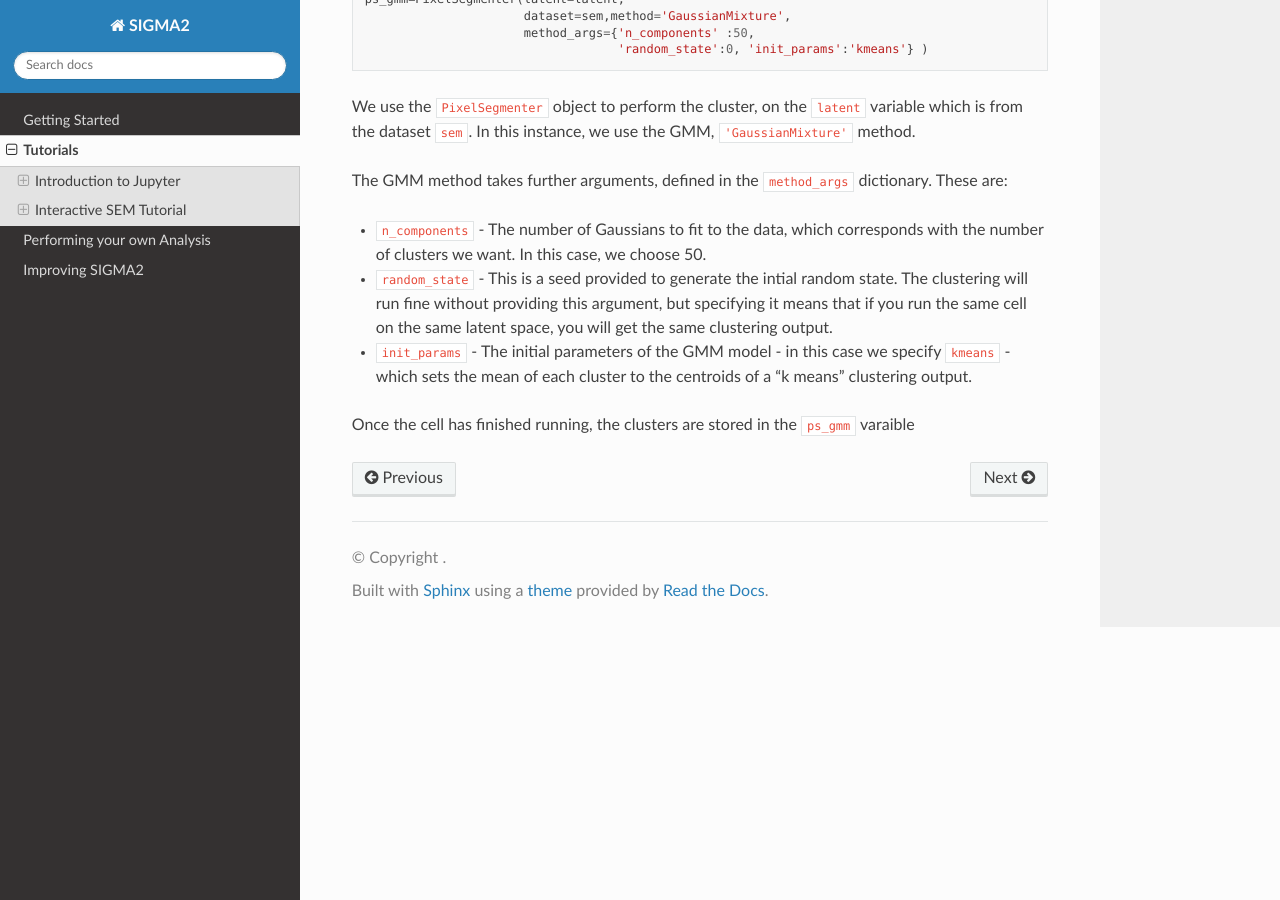
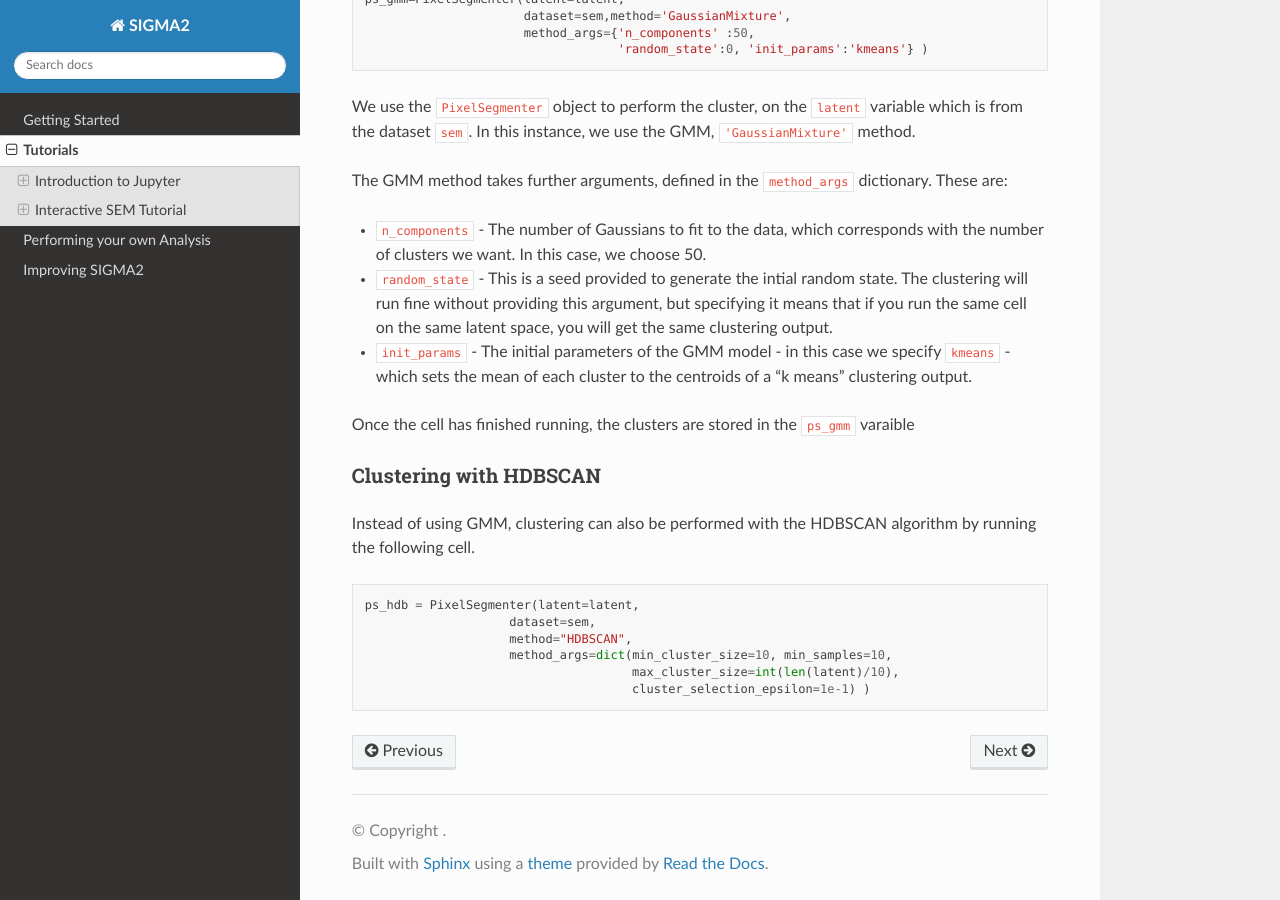
Before and after one commit to t-ginnis/SIGMA_docs, a Sphinx documentation site: the page built from docs/source/tutorials.rst, in a window 1280 px wide and 900 px high, scrolled down 9677 px. Built offline with Sphinx 7.4.7 and the Read the Docs theme 3.1.0, drawn with Linux system fonts in a browser that asks for light colours.

Commit message:
Update tutorials.rst

```diff
--- a/docs/source/tutorials.rst
+++ b/docs/source/tutorials.rst
@@ -433,3 +433,17 @@ The GMM method takes further arguments, defined in the ``method_args`` dictionar
 * ``init_params`` - The initial parameters of the GMM model - in this case we specify ``kmeans`` - which sets the mean of each cluster to the centroids of a "k means" clustering output.
 
 Once the cell has finished running, the clusters are stored in the ``ps_gmm`` varaible
+
+Clustering with HDBSCAN
+^^^^^^^^^^^^^^^^^^^^^^^
+
+Instead of using GMM, clustering can also be performed with the HDBSCAN algorithm by running the following cell.
+
+.. code-block:: python
+
+   ps_hdb = PixelSegmenter(latent=latent,
+                       dataset=sem,
+                       method="HDBSCAN",
+                       method_args=dict(min_cluster_size=10, min_samples=10,
+                                        max_cluster_size=int(len(latent)/10),
+                                        cluster_selection_epsilon=1e-1) )
```
